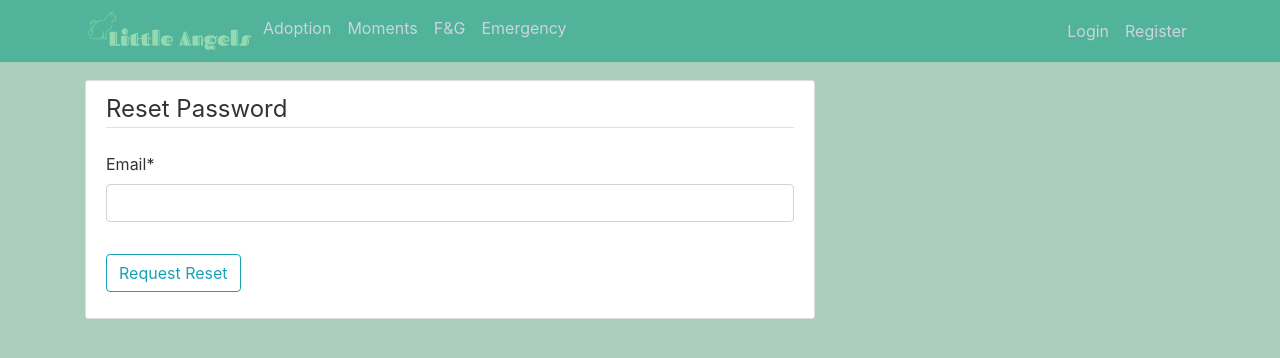
After one commit to rhrokib/littleAngels, a Django app: page /password_reset/ in a window 1280 px wide. The commit adds this page. Shown: the top 358 px of the page. Run offline with Django 3.2, Linux system fonts and the light colour scheme; some libraries are stand-ins or nearby versions.

Commit message:
password reset with email added

```diff
--- a/LA/urls.py
+++ b/LA/urls.py
@@ -30,6 +30,10 @@ urlpatterns = [
     path('emergency/', include('emergency.urls')),
     path('login/', auth_views.LoginView.as_view(template_name='users/login.html'), name='login'),
     path('logout/', auth_views.LogoutView.as_view(template_name='users/logout.html'), name='logout'),
+    path('password_reset/', auth_views.PasswordResetView.as_view(template_name='users/password_reset.html'), name='password_reset'),
+    path('password_reset/done', auth_views.PasswordResetDoneView.as_view(template_name='users/password_reset_done.html'), name='password_reset_done'),
+    path('password_reset_confirm/<uidb64>/<token>', auth_views.PasswordResetConfirmView.as_view(template_name='users/password_reset_confirm.html'), name='password_reset_confirm'),
+    path('password_reset_complete/', auth_views.PasswordResetCompleteView.as_view(template_name='users/password_reset_complete.html'), name='password_reset_complete'),
 ]
 
 
--- a/users/templates/users/login.html
+++ b/users/templates/users/login.html
@@ -10,6 +10,9 @@
             </fieldset>
             <div class="form-group">
                 <button class="btn btn-outline-info" type="submit">Log In</button>
+                <small class="text-muted ml-2">
+                    <a href="{% url 'password_reset' %}">Forgot Password?</a>
+                </small>
             </div>
         </form>
         <div class="border-tio pt-3">
--- /dev/null
+++ b/users/templates/users/password_reset.html
@@ -0,0 +1,16 @@
+{% extends 'home/base.html' %}
+{% load crispy_forms_tags %}
+{% block content %}
+    <div class="content-section">
+        <form method="POST" >
+            {% csrf_token %}
+            <fieldset class="form-group">
+                <legend class="border-bottom mb-4">Reset Password</legend>
+                {{form|crispy}}
+            </fieldset>
+            <div class="form-group">
+                <button class="btn btn-outline-info" type="submit">Request Reset</button>
+            </div>
+        </form>
+    </div>
+{% endblock content %}
```
Also changed, not shown: LA/settings.py (+9 -0 lines), users/templates/users/password_reset_complete.html (added, +8 -0 lines), users/templates/users/password_reset_confirm.html (added, +16 -0 lines), users/templates/users/password_reset_done.html (added, +7 -0 lines), db.sqlite3.
